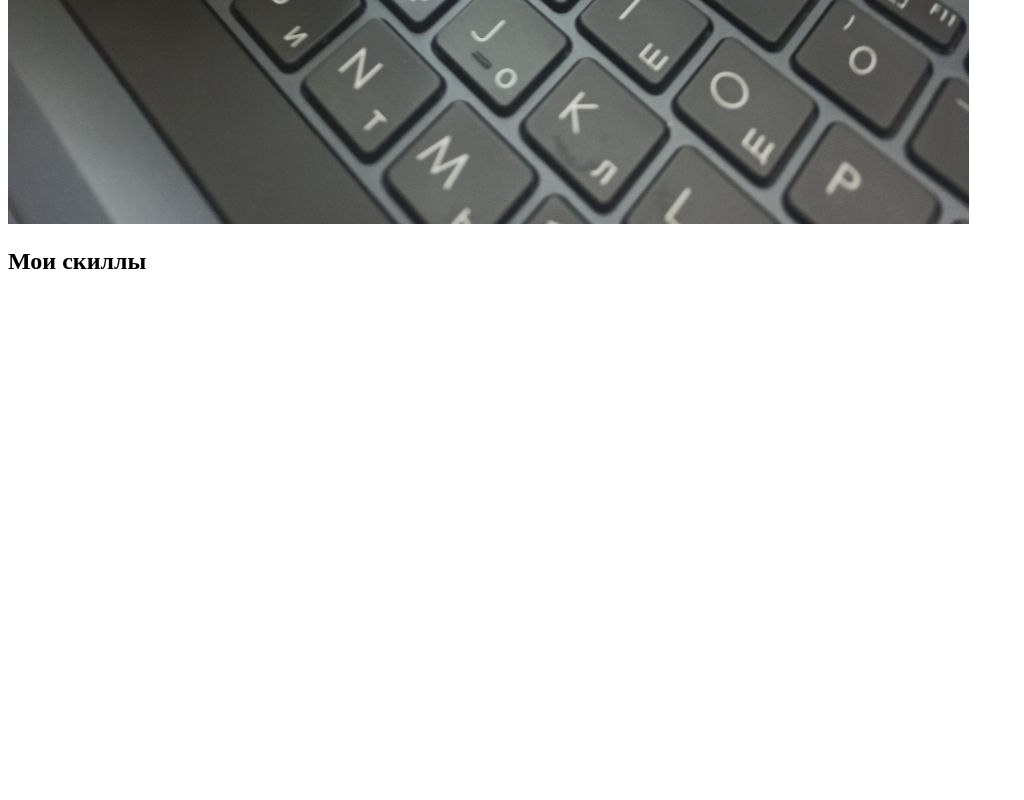
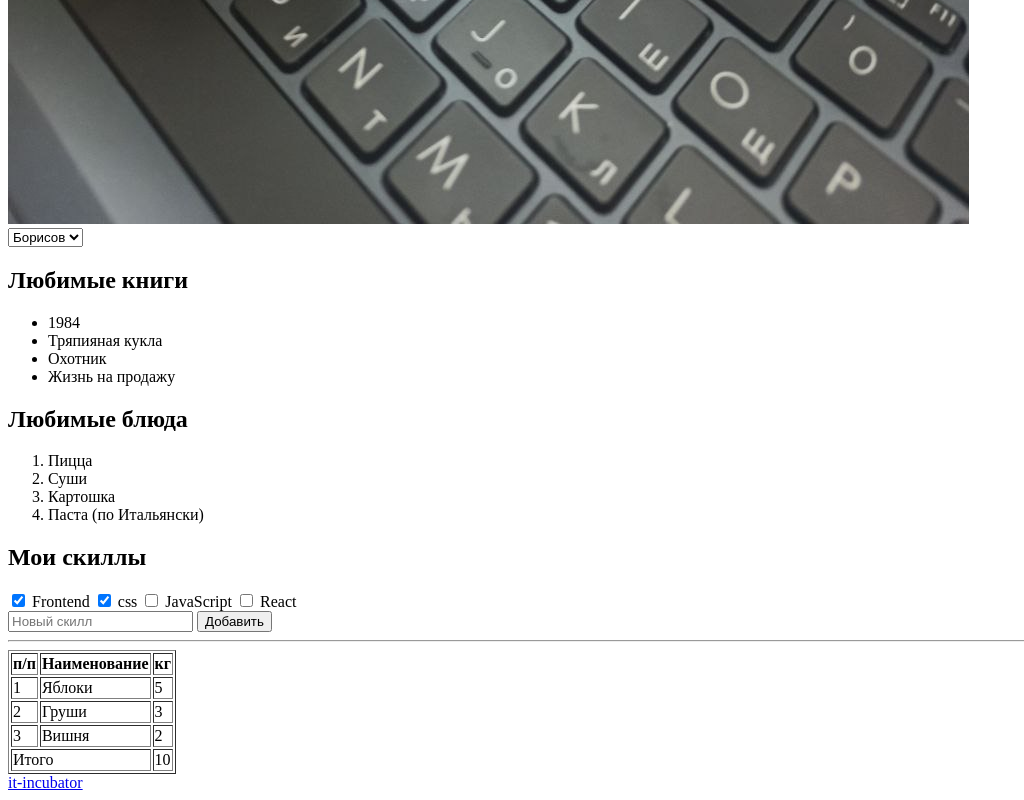
Before and after one commit to Kostya411/1-hw-with-auto-test-html-css-main, a plain HTML site: page index.html in a window 1280 px wide. Shown: the part 1183-1983 px from the top of the page, without its empty margins (0-1024 px from the left). Before the commit the page ends 1486 px from the top, so only its background shows below. Drawn offline with Linux system fonts and the light colour scheme.

Commit message:
complete task

```diff
--- a/index.html
+++ b/index.html
@@ -20,45 +20,116 @@
         <!-- a) Заголовок первого уровня со своим ФИО -->
          <h1>Воропаев Константин Сергеевич</h1>
         <!-- b) Несколько строк о себе: где учишься или работаешь, хобби, увлечения. Используй тег для абзаца. Длина строки должна быть больше 50-ти симвов (пробелы и др знаки припинания тоже считаются символом) -->
-         <p>Закончил БГПК, потом закончил БНТУ. Хобби нет, только учеба.</p>
+         <p>На фото ниже представлен попугай, который изучает код в it-incubator</p>
         <!-- c) Фото (или любую картинку из интернета). Не забудь добавить описание на случай, если изображение не загрузится -->
-         <img src="./image/photo_2025-06-21_13-07-45.jpg" alt="">
+         <img src="./image/photo_2025-06-21_13-07-45.jpg" alt="photo_my_parrot">
     </section>
 
     <section data-cy="hw1-section-about-pre">
         <!-- 2) В этом разделе создай выпадающий список с разными городами (не меньше 3-х). Свой город сделай вторым в этом списке. С помощью специального атрибута, сделай так, чтобы твой город всегда был выбранным по умолчанию  -->
         <div data-cy="hw1-unordered-list-box-pre">
             <!-- 3) В этом разделе создай 2 дочерних элемента: -->
+             <select>
+                <option >Минск</option>
+                <option selected>Борисов</option>
+                <option >Жодино</option>
+                <option >Крупки</option>
+             </select>
 
             <!-- a) Заголовок 2-го уровня (любимые книги/фильмы/блюда/страны... и т.п.) -->
+             <h2>Любимые книги</h2>
             <!-- b) Маркированный список. В списке должно быть не менее 3-х элементов -->
+             <ul>
+                <li>1984</li>
+                <li>Тряпияная кукла</li>
+                <li>Охотник</li>
+                <li>Жизнь на продажу</li>
+             </ul>
         </div>
+
         <div data-cy="hw1-ordered-list-box-pre">
             <!-- 3) В этом разделе создай 2 дочерних элемента: -->
 
             <!-- a) Заголовок 2-го уровня с другим названием (любимые книги/фильмы/блюда/страны... и т.п.) -->
+             <h2>Любимые блюда</h2>
             <!-- b) Нумерованный (упорядоченный) список. В списке должно быть не менее 3-х элементов -->
+             <ol>
+                <li>Пицца</li>
+                <li>Суши</li>
+                <li>Картошка</li>
+                <li>Паста (по Итальянски)</li>
+             </ol>
         </div>
+
         <div data-cy="hw1-skills-box-pre">
             <h2>Мои скиллы</h2>
             <!-- 4) Здесь создай несколько чекбоксов с подписью (не меньше 3-х).
                 - В подписи укажи названия любых тем по верстке (все, что знаешь или слышал).
                 - Каждый чекбокс должен быть связан со своей подписью. Для этого чекбокс должен находиться в элементе для подписи
                 - Отметь "галочкой" (с помощью специального атрибута) темы, которые ты уже знаешь. -->
+                <label for="front">
+                    <input id="front" type="checkbox" checked>
+                    Frontend
+                </label>
+                 <label for="css">
+                    <input id="css" type="checkbox" checked>
+                    css
+                </label>
+                <label for="js">
+                    <input id="js" type="checkbox">
+                    JavaScript
+                </label>
+                <label for="react">
+                    <input id="react" type="checkbox">
+                    React
+                </label>
         </div>
+
         <!-- 5) Создай здесь однострочное поле для ввода текста с подсказкой "Новый скилл", которая исчезает, когда начинаешь что-то печатать (для подсказки есть специальный атрибут) -->
+         <input type="text" placeholder="Новый скилл">
         <!-- 6) Создай здесь кнопку “Добавить” -->
+         <button>Добавить</button>
         <!-- 7) Добавь горизонтальную линию (для этого есть специальный тег) -->
+         <hr>
 
-        <table data-cy="hw-about-table-pre">
+        <table data-cy="hw-about-table-pre" border="1" >
             <!-- 8) В таблице сделай 5 строк и 3 столбца.
                         - В первой строке ячейки заголовков, в остальных обычные ячейки
                         - Добавь границы для всей таблицы с помощью специального атрибута border="". Он устарел, но работает
                         - В последнем ряду первая ячейка должна занимать 2 столбца (как должно выглядеть - смотри образец). Таблицу можно заполнять любыми данными -->
+            <thead>
+                <tr>
+                    <th>п/п</th>
+                    <th>Наименование</th>
+                    <th>кг</th>
+                </tr>
+            </thead>
+            <tbody>
+                <tr>
+                    <td>1</td>
+                    <td>Яблоки</td>
+                    <td>5</td>
+                </tr>
+                <tr>
+                    <td>2</td>
+                    <td>Груши</td>
+                    <td>3</td>
+                </tr>
+                <tr>
+                    <td>3</td>
+                    <td>Вишня</td>
+                    <td>2</td>
+                </tr>
+            </tbody>
+            <tfoot>
+                <td colspan="2">Итого</td>
+                <td>10</td>
+            </tfoot>
         </table>
     </section>
     <footer data-cy="hw-footer-pre">
         <!-- 9) Создай здесь ссылку на наш сайт https://it-incubator.io/ (текст ссылки должен быть it-incubator) -->
+         <a href="https://it-incubator.io/">it-incubator</a>
     </footer>
 </body>
 </html>
```
